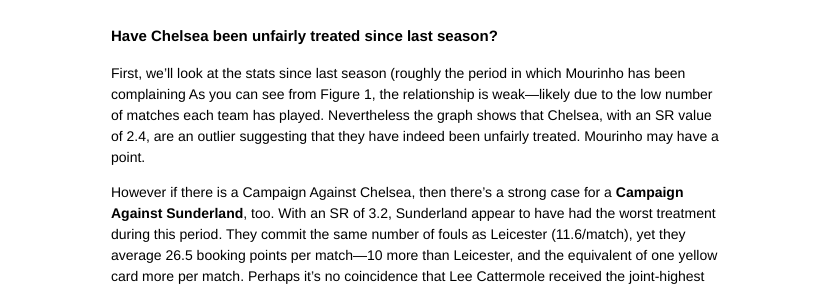
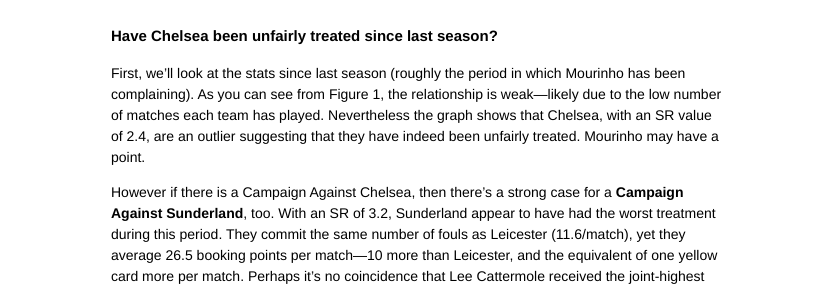
Before and after one commit to motsn/motsn.github.io, a Jekyll site: the page built from _posts/2015-11-16-is-there-a-campaign-against-chelsea.markdown, in a window 1280 px wide and 900 px high, scrolled down 1427 px. Shown: the part 195-481 px from the top of the window, without its empty margins (223-1056 px from the left). Built offline with Jekyll 4.4.1, drawn with Linux system fonts in a browser that asks for light colours.

Commit message:
Fix missing punctuation

```diff
--- a/_posts/2015-11-16-is-there-a-campaign-against-chelsea.markdown
+++ b/_posts/2015-11-16-is-there-a-campaign-against-chelsea.markdown
@@ -36,7 +36,7 @@
 
 ### Have Chelsea been unfairly treated since last season?
 
-First, we’ll look at the stats since last season (roughly the period in which Mourinho has been complaining As you can see from Figure 1, the relationship is  weak—likely due to the low number of matches each team has played. Nevertheless the graph shows that Chelsea, with an SR value of 2.4, are an outlier suggesting that they have indeed been unfairly treated. Mourinho may have a point.
+First, we’ll look at the stats since last season (roughly the period in which Mourinho has been complaining). As you can see from Figure 1, the relationship is  weak—likely due to the low number of matches each team has played. Nevertheless the graph shows that Chelsea, with an SR value of 2.4, are an outlier suggesting that they have indeed been unfairly treated. Mourinho may have a point.
 
 However if there is a Campaign Against Chelsea, then there’s a strong case for a **Campaign Against Sunderland**, too. With an SR of 3.2, Sunderland appear to have had the worst treatment during this period. They commit the same number of fouls as Leicester (11.6/match), yet they average 26.5 booking points per match—10 more than Leicester, and the equivalent of one yellow card more per match. Perhaps it’s no coincidence that Lee Cattermole received the joint-highest number of yellow cards in a Premier League season last year (14)<sup><a href="#footnote-4" id="footnote-4-link">[4]</a></sup>.
 
```
